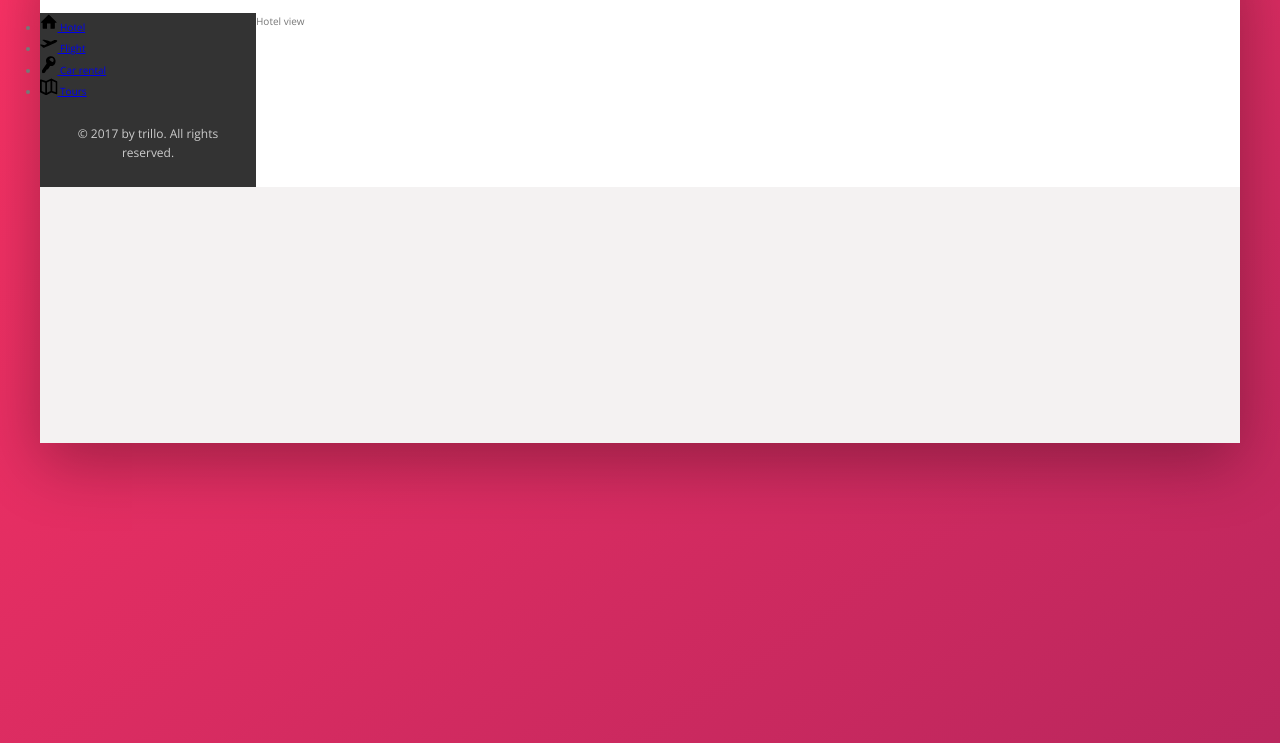
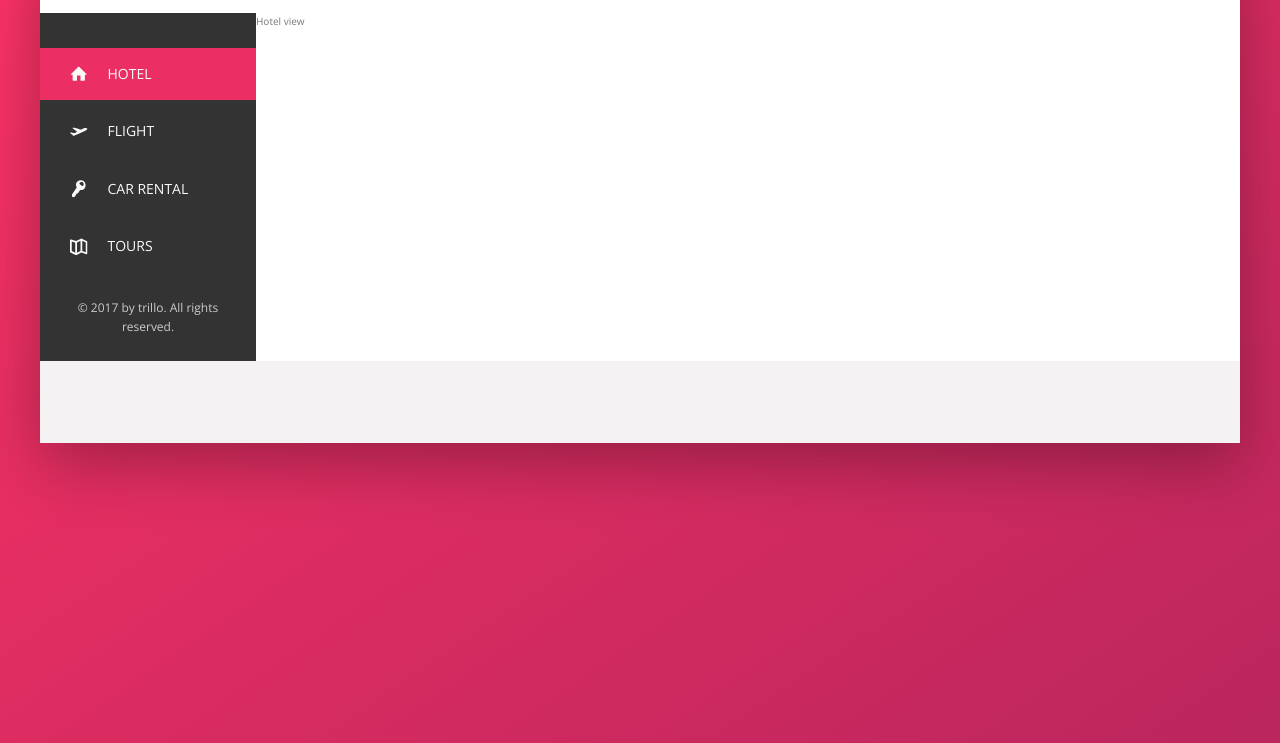
Before and after one commit to Leeyanhawrt/trillio, a website: page index.html in a window 1280 px wide. Shown: the part 137-880 px from the top of the page. Drawn offline with nearby package versions, Linux system fonts and the light colour scheme.

Commit message:
Finish navbar learn about currentColor

```diff
--- a/index.html
+++ b/index.html
@@ -58,7 +58,7 @@
       <div class="content">
         <nav class="sidebar">
           <ul class="side-nav">
-            <li class="side-nav__item">
+            <li class="side-nav__item side-nav__item--active">
               <a href="#" class="side-nav__link">
                 <svg class="side-nav__icon">
                   <use xlink:href="img/sprite.svg#icon-home"></use>
--- a/sass/_components.scss
+++ b/sass/_components.scss
@@ -113,15 +113,60 @@
 
 // SIDEBAR NAVIGATION
 .side-nav {
+  font-size: 1.4rem;
+  list-style: none;
+  margin-top: 3.5rem;
   &__item {
+    position: relative;
+
+    &:not(:last-child) {
+      margin-bottom: 0.5rem;
+    }
   }
 
-  &__link {
+  &__item::before {
+    content: "";
+    position: absolute;
+    top: 0;
+    left: 0;
+    height: 100%;
+    width: 0.3rem;
+    background-color: var(--color-primary);
+    transform: scaleY(0);
+    // transform-origin: center; This is the default
+    transition: transform 0.2s, width 0.4s cubic-bezier(1, 0, 0, 1) 0.2s,
+      background-color 0.1s;
+  }
+
+  &__item:hover::before,
+  &__item--active::before {
+    transform: scaleY(1);
+    width: 100%;
+  }
+
+  &__item:active::before {
+    background-color: var(--color-primary-light);
+  }
+
+  &__link:link,
+  &__link:visited {
+    color: var(--color-grey-light-1);
+    text-decoration: none;
+    text-transform: uppercase;
+    display: block;
+    padding: 1.5rem 3rem;
+    position: relative;
+    z-index: 10;
+
+    display: flex;
+    align-items: center;
   }
 
   &__icon {
     width: 1.75rem;
     height: 1.75rem;
+    margin-right: 2rem;
+    fill: currentColor;
   }
 }
 
```
Also changed, not shown: css/style.css.
